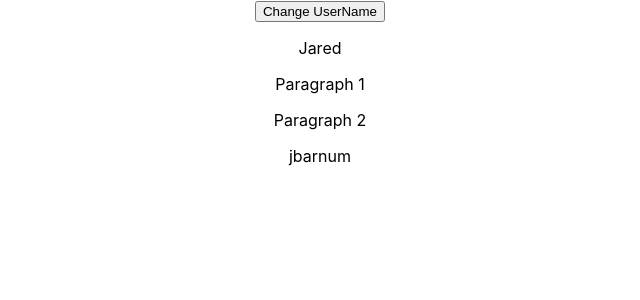
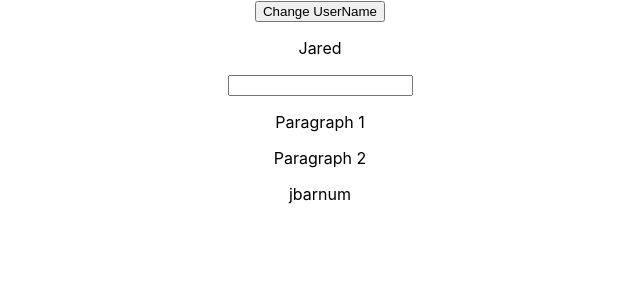
Before and after one commit to jhbarnum/react_project, a React (Create React App) app: page / in a window 1280 px wide. Shown: the top 300 px of the page, without its empty margins (320-960 px from the left). Built offline with nearby package versions, Linux system fonts and the light colour scheme.

Commit message:
2 way binding

```diff
--- a/src/App.js
+++ b/src/App.js
@@ -12,6 +12,15 @@ class App extends Component {
       { name: 'Paragraph 1' },
       { name: 'Paragraph 2' }
     ]
+  }
+  newUserNameHandler = (event) => {
+    this.setState({
+      userinput: [
+        { name: 'Jared', username: event.target.value },
+        { name: 'Paragraph 1' },
+        { name: 'Paragraph 2' }
+      ]
+    })
   }
 
   userNameHandler = (newUserName) => {
@@ -29,7 +38,8 @@ class App extends Component {
       <div className="App">
       <button onClick={() => this.userNameHandler('JB')}>Change UserName</button>
        <UserInput
-       name={this.state.userinput[0].name} />
+       name={this.state.userinput[0].name}
+       changed={this.newUserNameHandler}/>
        <UserOutput
        name={this.state.userinput[1].name}/>
        <UserOutput
--- a/src/UserInput/UserInput.js
+++ b/src/UserInput/UserInput.js
@@ -4,6 +4,7 @@ const userinput = (props) => {
     return (
         <div>
             <p> {props.name}</p>
+            <input type="text" onChange={props.changed} value={props.username} />
         </div>
 
     )
```
